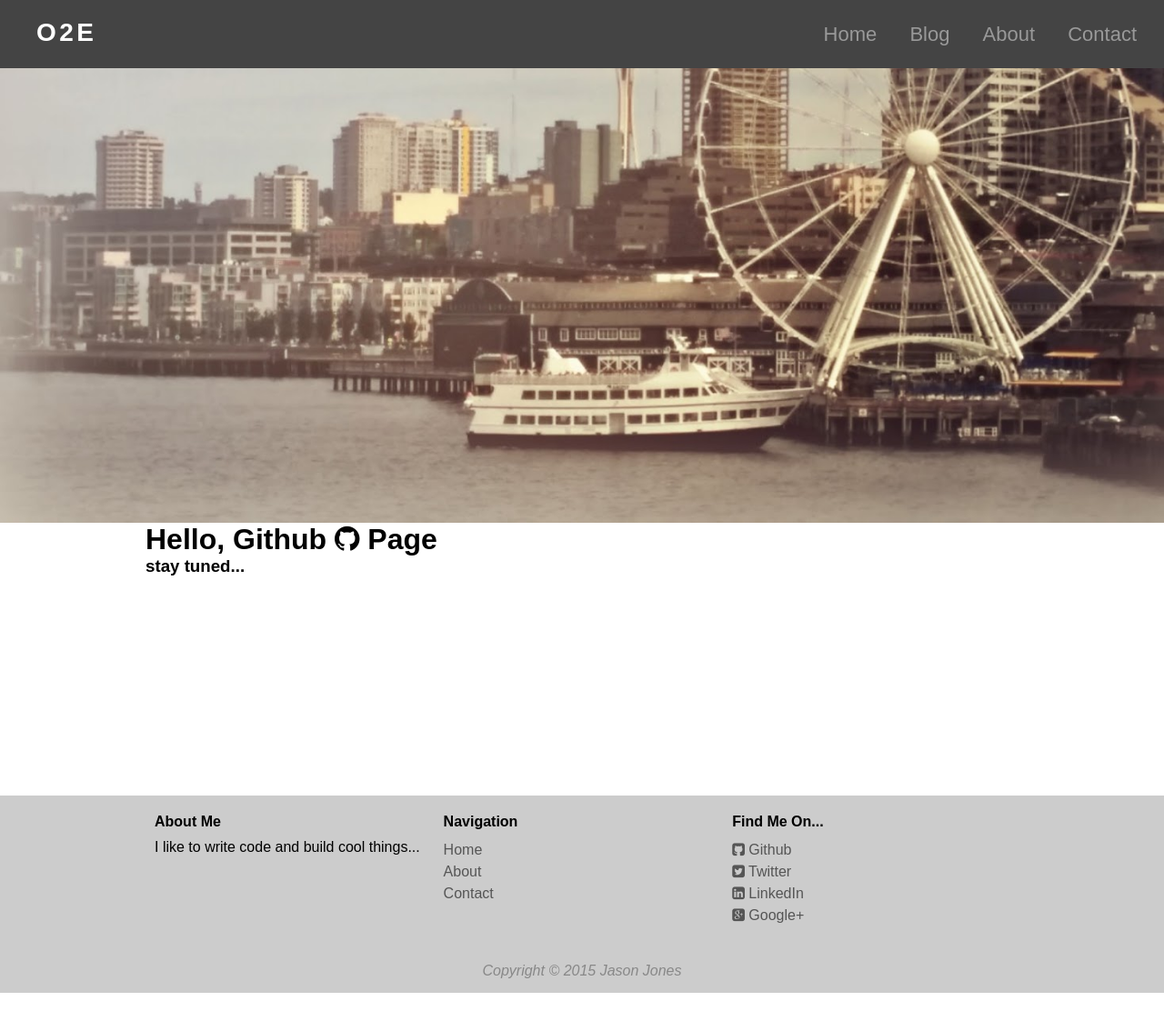
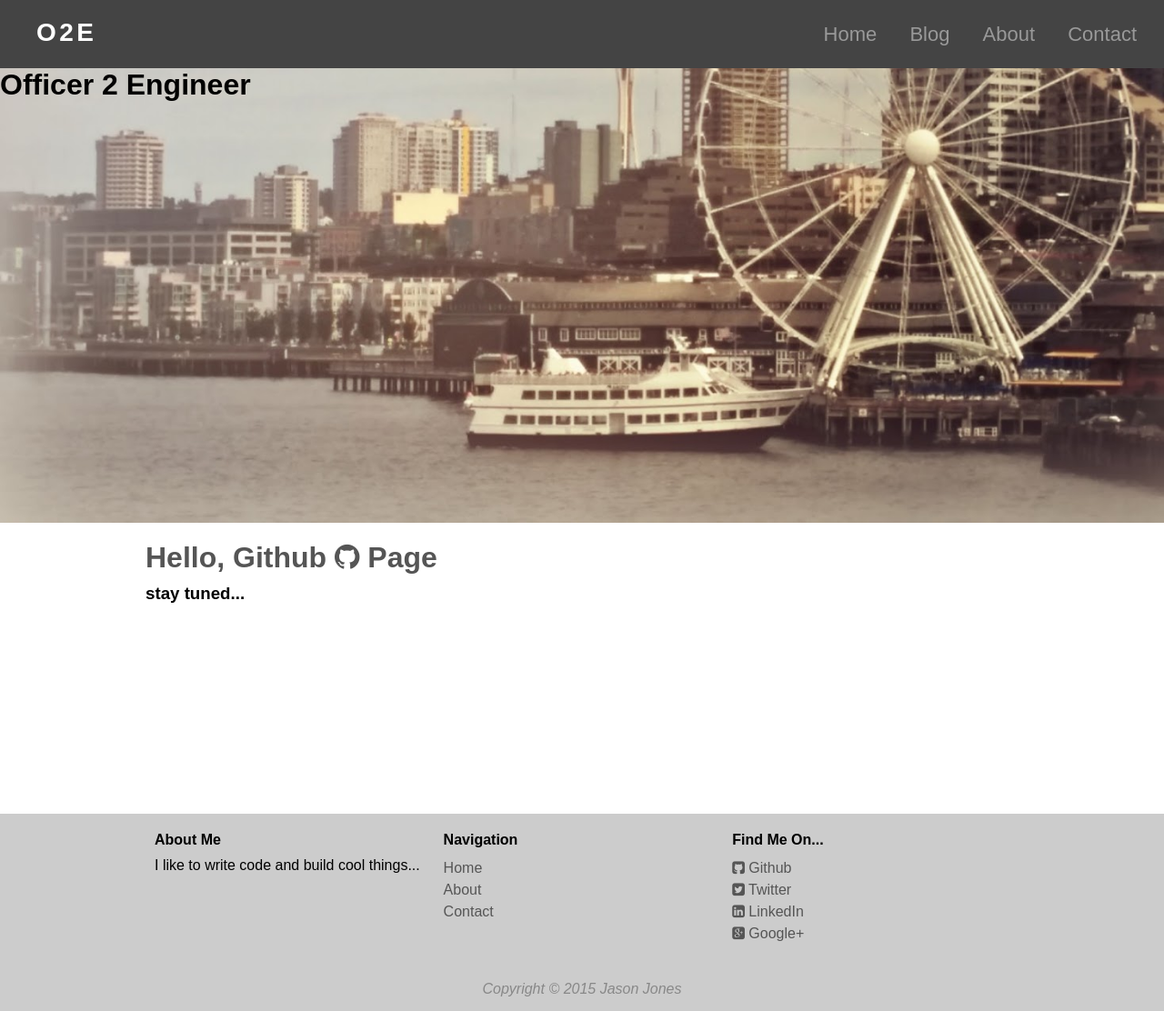
Before and after one commit to jasonsjones/jasonsjones.github.io, a Jekyll site: the page built from index.html, in a window 1280 px wide. Shown: the whole page at 91% size. Built offline with Jekyll 4.4.1, drawn with Linux system fonts in a browser that asks for light colours.

Commit message:
Add header partial and footer sass file

```diff
--- /dev/null
+++ b/_includes/header.html
@@ -0,0 +1,3 @@
+<header>
+    <h1>{{ site.title }}</h1>
+</header>
--- a/_layouts/default.html
+++ b/_layouts/default.html
@@ -15,6 +15,7 @@
                 </ul>
             </nav>
         </div>
+        {% include header.html %}
 
         {{ content }}
 
--- a/_sass/_base.scss
+++ b/_sass/_base.scss
@@ -27,41 +27,9 @@ header {
 
 .main-content {
     min-height: 300px;
-}
 
-footer {
-    background-color: #ccc;
-    min-height: 200px;
-    overflow: auto;
-
-    section {
-        margin: 10px auto;
-        width: 31%;
-        float: left;
-        padding: 10px;
-
-        h4 {
-            margin-bottom: 10px;
-        }
-
-        ul {
-            list-style: none;
-            line-height: 1.5em;
-        }
-
-        a {
-            text-decoration: none;
-            color: #555;
-        }
-    }
-
-    .copyright {
-        clear: both;
-        text-align: center;
-        color: #888;
-        font-size: 16px;
-        font-style: italic;
-        padding-top: 20px;
-        margin-bottom: 15px;
+    h1 {
+        margin: 20px 0 10px;
+        color: #555;
     }
 }
--- /dev/null
+++ b/_sass/_footer.scss
@@ -0,0 +1,36 @@
+footer {
+    background-color: #ccc;
+    min-height: 200px;
+    overflow: auto;
+
+    section {
+        margin: 10px auto;
+        width: 31%;
+        float: left;
+        padding: 10px;
+
+        h4 {
+            margin-bottom: 10px;
+        }
+
+        ul {
+            list-style: none;
+            line-height: 1.5em;
+        }
+
+        a {
+            text-decoration: none;
+            color: #555;
+        }
+    }
+
+    .copyright {
+        clear: both;
+        text-align: center;
+        color: #888;
+        font-size: 16px;
+        font-style: italic;
+        padding-top: 20px;
+        margin-bottom: 15px;
+    }
+}
--- a/about/index.html
+++ b/about/index.html
@@ -2,7 +2,6 @@
 layout: default
 ---
 
-<header></header>
 <div class="container main-content">
     <h1>About page...</h1>
     <h3>stay tuned...</h3>
--- a/assets/css/main.scss
+++ b/assets/css/main.scss
@@ -7,3 +7,4 @@
 
 @import 'base';
 @import 'navbar';
+@import 'footer';
--- a/index.html
+++ b/index.html
@@ -2,7 +2,6 @@
 layout: default
 ---
 
-<header></header>
 <div class="container main-content">
     <h1>Hello, Github <i class="fa fa-github"></i> Page</h1>
     <h3>stay tuned...</h3>
```
